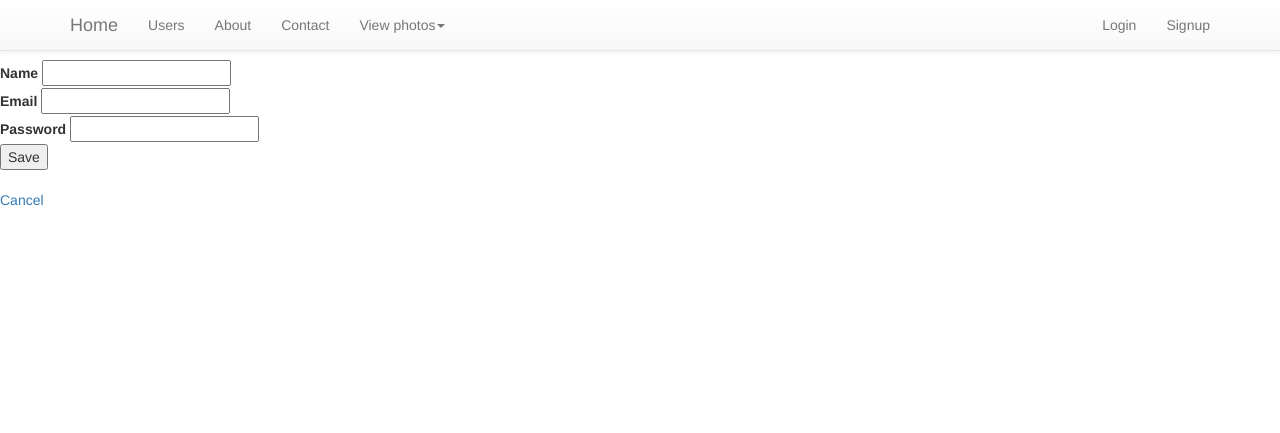
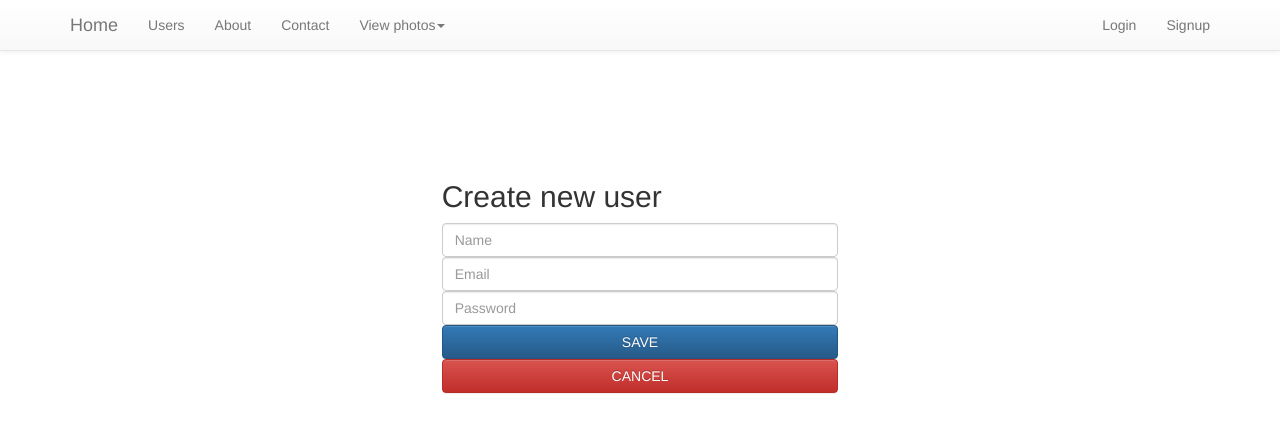
Before and after one commit to prietoizq/Final-Project, a Rails app: page /signup in a window 1280 px wide. Shown: the top 433 px of the page. Run offline with Rails 7, Linux system fonts and the light colour scheme; parts of the project's set-up code (start-up, migrations or seed data) failed here and were passed over; some libraries are stand-ins or nearby versions.

Commit message:
Login y Signup con Bootstrap

```diff
--- a/final_project/app/views/sessions/new.html.erb
+++ b/final_project/app/views/sessions/new.html.erb
@@ -16,4 +16,4 @@
         <%= f.submit "LOG IN", class: "btn btn-primary col-md-12" %>
       <% end %>
 
-    </div>
+</div>
--- a/final_project/app/views/users/_form.html.erb
+++ b/final_project/app/views/users/_form.html.erb
@@ -1,13 +1,14 @@
-<%= form_for @user do |f| %>
-	<%= f.label :name %>
-	<%= f.text_field :name %>
-	<br>
-	<%= f.label :email %>
-	<%= f.text_field :email %>
-	<br>
-	<%= f.label :password %>
-	<%= f.password_field :password %>
-	<br>
+<div class="container col-md-4 col-md-offset-4 new-session">
 
-	<%= f.submit 'Save' %>
-<% end %>
+        <h2 class="form-signin-heading">Create new user</h2>
+        <%= form_for @user do |f| %>
+        <%= f.text_field :name, :placeholder => "Name", class: "form-control" %>
+        <%= f.email_field :email, :placeholder => "Email", class: "form-control" %>
+        <%= f.password_field :password, :placeholder => "Password", class: "form-control"%>
+
+        <%= f.submit "SAVE", class: "btn btn-primary col-md-12" %>
+        <br>
+        <%= link_to("CANCEL", welcome_path, class: "btn btn-danger col-md-12") %>
+      <% end %>
+
+</div>
--- a/final_project/app/views/users/new.html.erb
+++ b/final_project/app/views/users/new.html.erb
@@ -11,6 +11,3 @@
 <% end %>
 
 <%= render "form" %>
-
-<br>
-<%= link_to("Cancel", users_path) %>
--- a/final_project/config/routes.rb
+++ b/final_project/config/routes.rb
@@ -1,6 +1,6 @@
 Rails.application.routes.draw do
 
-  get '/' => 'users#welcome'
+  get '/' => 'users#welcome', as:"welcome"
   get 'photos' => 'users#photos'
   get 'signup' => 'users#new'
   get 'login' => 'sessions#new'
```
